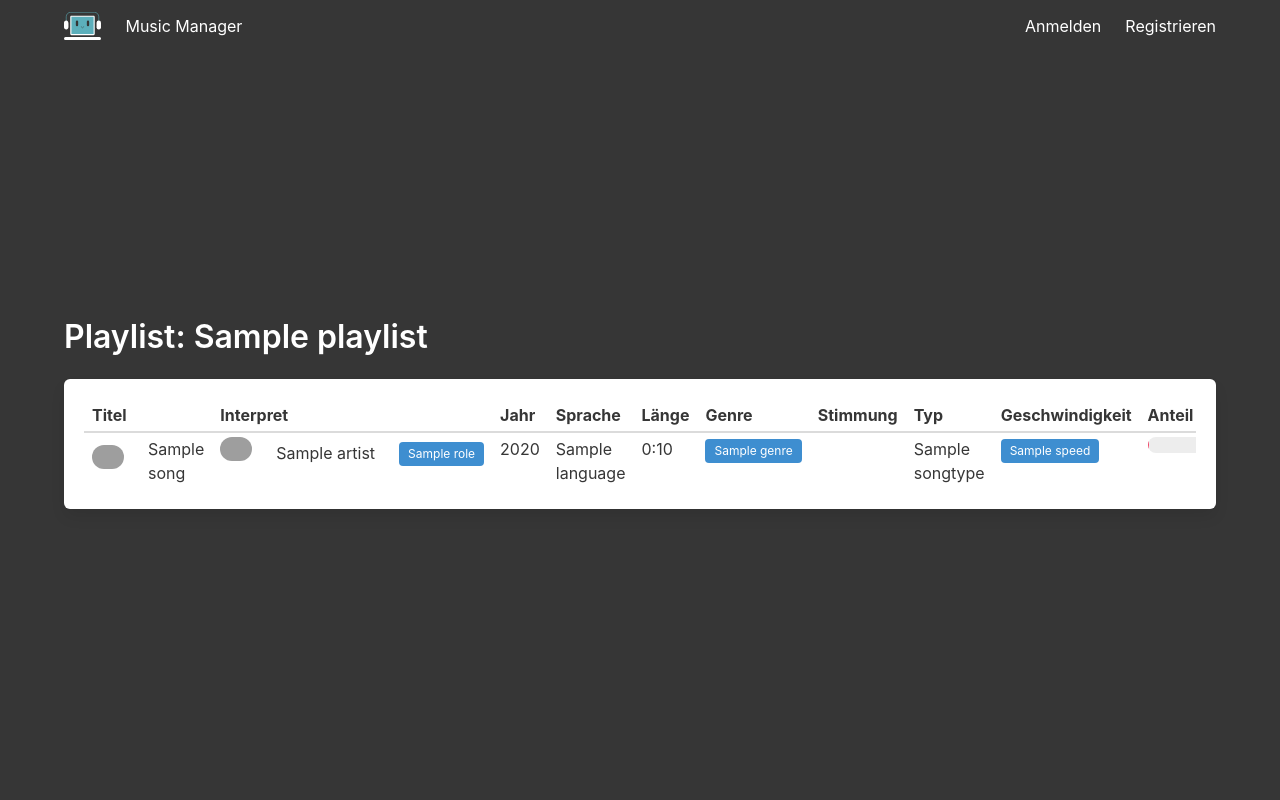
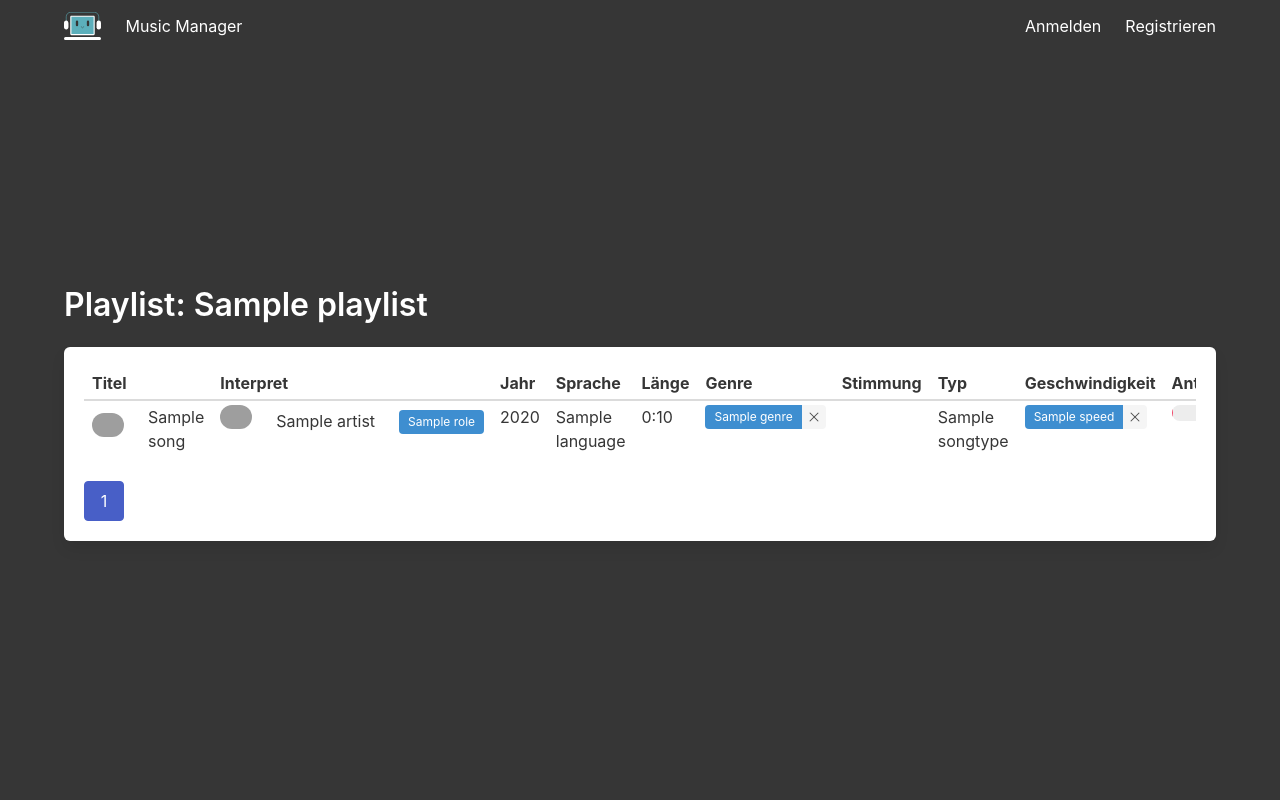
Before and after one commit to ralpht42/music-manager, a Flask app: template app/templates/playlist.html in a window 1280 px wide. Run offline with Flask 3, Linux system fonts and the light colour scheme; the template is opened without the code that fills it: values that come from a table or form of the project are taken from there, others are empty; tables that the repository leaves empty hold one stand-in row (values such as "Sample post"); parts of the project's set-up code (start-up, migrations or seed data) failed here and were passed over; grey boxes are pictures that could not be loaded.

Commit message:
fix: changed db layout to improve loading speeds (maybe not sufficient) feat: added pagination in playlists feat: added delete tag feature in playlists fix: extended nowrap css attribute

```diff
--- a/app/models/playlist.py
+++ b/app/models/playlist.py
@@ -24,7 +24,7 @@ class Playlist(db.Model):
     updated_by = db.Column(db.Integer, db.ForeignKey("users.id"), nullable=False)
     manual = db.Column(db.Boolean, default=False, nullable=False)
 
-    songs = db.relationship("Song", secondary=song_playlist, backref="Playlist", lazy="dynamic")
+    songs = db.relationship("Song", secondary=song_playlist, backref="Playlist", lazy="joined")
 
     def __repr__(self):
         return f"<Playlist {self.name}>"
--- a/app/models/song.py
+++ b/app/models/song.py
@@ -66,7 +66,7 @@ class Album(db.Model):
     tidal_cover_url = db.Column(db.String(60), nullable=True)
     tidal_explicit = db.Column(db.Boolean, nullable=True)
 
-    songs = db.relationship("Song", backref="Album", lazy="dynamic")
+    songs = db.relationship("Song", backref="Album", lazy="joined")
 
     def __repr__(self):
         return f"<Album {self.title}>"
@@ -80,7 +80,7 @@ class Artist(db.Model):
     tidal_cover_url = db.Column(db.String(60), nullable=True)
 
     songs = db.relationship(
-        "Song", secondary=song_artist_role, back_populates="artists", lazy="dynamic"
+        "Song", secondary=song_artist_role, back_populates="artists", lazy="joined"
     )
 
     def __init__(self, name, tidal_artist_id=None, tidal_cover_url=None):
@@ -129,29 +129,29 @@ class Song(db.Model):
     tidal_song_id = db.Column(db.Integer, nullable=True)
 
     artists = db.relationship(
-        "Artist", secondary=song_artist_role, back_populates="songs", lazy="dynamic"
+        "Artist", secondary=song_artist_role, back_populates="songs", lazy="joined"
     )
 
     languages = db.relationship(
-        "Language", secondary=song_language, back_populates="songs", lazy="dynamic"
+        "Language", secondary=song_language, back_populates="songs", lazy="joined"
     )
     genres = db.relationship(
-        "Genre", secondary=song_genre, back_populates="songs", lazy="dynamic"
+        "Genre", secondary=song_genre, back_populates="songs", lazy="joined"
     )
     feels = db.relationship(
-        "Feel", secondary=song_feel, back_populates="songs", lazy="dynamic"
+        "Feel", secondary=song_feel, back_populates="songs", lazy="joined"
     )
     speeds = db.relationship(
-        "Speed", secondary=song_speed, back_populates="songs", lazy="dynamic"
+        "Speed", secondary=song_speed, back_populates="songs", lazy="joined"
     )
     folders = db.relationship(
-        "Folder", secondary=song_folder, back_populates="songs", lazy="dynamic"
+        "Folder", secondary=song_folder, back_populates="songs", lazy="joined"
     )
     series = db.relationship(
-        "Series", secondary=song_series, back_populates="songs", lazy="dynamic"
+        "Series", secondary=song_series, back_populates="songs", lazy="joined"
     )
     tags = db.relationship(
-        "Tag", secondary=song_tag, back_populates="songs", lazy="dynamic"
+        "Tag", secondary=song_tag, back_populates="songs", lazy="joined"
     )
 
     def __repr__(self):
@@ -262,7 +262,7 @@ class SongType(db.Model):
     id = db.Column(db.Integer, primary_key=True)
     name = db.Column(db.String(60), index=True, unique=True, nullable=False)
 
-    songs = db.relationship("Song", backref="SongType", lazy="dynamic")
+    songs = db.relationship("Song", backref="SongType", lazy="joined")
 
     def __repr__(self):
         return f"<SongType {self.name}>"
@@ -275,7 +275,7 @@ class Language(db.Model):
     name = db.Column(db.String(2), index=True, unique=True, nullable=False)
 
     songs = db.relationship(
-        "Song", secondary=song_language, back_populates="languages", lazy="dynamic"
+        "Song", secondary=song_language, back_populates="languages", lazy="joined"
     )
 
     def __repr__(self):
@@ -288,7 +288,7 @@ class Genre(db.Model):
     name = db.Column(db.String(60), index=True, unique=True, nullable=False)
 
     songs = db.relationship(
-        "Song", secondary=song_genre, back_populates="genres", lazy="dynamic"
+        "Song", secondary=song_genre, back_populates="genres", lazy="joined"
     )
 
     def __repr__(self):
@@ -301,7 +301,7 @@ class Feel(db.Model):
     name = db.Column(db.String(60), index=True, unique=True, nullable=False)
 
     songs = db.relationship(
-        "Song", secondary=song_feel, back_populates="feels", lazy="dynamic"
+        "Song", secondary=song_feel, back_populates="feels", lazy="joined"
     )
 
     def __repr__(self):
@@ -314,7 +314,7 @@ class Speed(db.Model):
     name = db.Column(db.String(60), index=True, unique=True, nullable=False)
 
     songs = db.relationship(
-        "Song", secondary=song_speed, back_populates="speeds", lazy="dynamic"
+        "Song", secondary=song_speed, back_populates="speeds", lazy="joined"
     )
 
     def __repr__(self):
@@ -327,7 +327,7 @@ class Folder(db.Model):
     name = db.Column(db.String(60), index=True, unique=True, nullable=False)
 
     songs = db.relationship(
-        "Song", secondary=song_folder, back_populates="folders", lazy="dynamic"
+        "Song", secondary=song_folder, back_populates="folders", lazy="joined"
     )
 
     def __repr__(self):
@@ -340,7 +340,7 @@ class Series(db.Model):
     name = db.Column(db.String(60), index=True, unique=True, nullable=False)
 
     songs = db.relationship(
-        "Song", secondary=song_series, back_populates="series", lazy="dynamic"
+        "Song", secondary=song_series, back_populates="series", lazy="joined"
     )
 
     def __repr__(self):
@@ -353,7 +353,7 @@ class Tag(db.Model):
     name = db.Column(db.String(60), index=True, unique=True, nullable=False)
 
     songs = db.relationship(
-        "Song", secondary=song_tag, back_populates="tags", lazy="dynamic"
+        "Song", secondary=song_tag, back_populates="tags", lazy="joined"
     )
 
     def __repr__(self):
--- a/app/templates/base.html
+++ b/app/templates/base.html
@@ -19,7 +19,8 @@
 
 		<style>
 			.no-wrap {
-				white-space: nowrap;
+				white-space: nowrap; /* no line break */
+				flex-wrap: nowrap; /* no flex line break */
 			}
 		</style>
 	</head>
@@ -48,10 +49,7 @@
 									Jobs
 								</a>
 								{% endif %} {% if current_user.is_authenticated %}
-								<a
-									href="{{ url_for('playlists.index') }}"
-									class="navbar-item"
-								>
+								<a href="{{ url_for('playlists.index') }}" class="navbar-item">
 									Playlists
 								</a>
 								{% endif %} {% if current_user.is_authenticated %}
--- a/app/templates/playlist.html
+++ b/app/templates/playlist.html
@@ -12,7 +12,7 @@
 	{% endif %} {% endwith %}
 
 	<div class="table-container">
-		{% if playlist.songs.count() == 0 %}
+		{% if songs.total == 0 %}
 		<p class="has-text-centered is-size-4">Keine Songs vorhanden</p>
 		<div class="level">
 			<img
@@ -48,7 +48,7 @@
 				</tr>
 			</thead>
 			<tbody>
-				{% for song in playlist.songs %}
+				{% for song in songs.items %}
 				<tr>
 					<td>
 						<div class="columns is-vcentered">
@@ -84,7 +84,7 @@
 								</figure>
 								{% endif %}
 							</div>
-							<div class="column" style="white-space: nowrap">
+							<div class="column no-wrap">
 								<p>{{ artist.name }}</p>
 							</div>
 							<div class="column">
@@ -114,13 +114,28 @@
 
 					<td>
 						{% for genre in song.genres %}
-						<span class="tag is-info">{{ genre.name }}</span>
+						<div class="tags has-addons no-wrap">
+							<span class="tag is-info">{{ genre.name }}</span>
+							<!--- Workaround für das Löschen eines Tags, Buttons werden mit Rand dargestellt --->
+							<span
+								class="tag is-delete"
+								onclick="deleteTag('{{ song.id }}', 'genre', '{{ genre.id }}')"
+							></span>
+						</div>
 						{% endfor %}
 					</td>
 
 					<td>
 						{% for feel in song.feels %}
-						<span class="tag is-info">{{ feel.name }}</span>
+
+						<div class="tags has-addons no-wrap">
+							<span class="tag is-info">{{ feel.name }}</span>
+							<!--- Workaround für das Löschen eines Tags, Buttons werden mit Rand dargestellt --->
+							<span
+								class="tag is-delete"
+								onclick="deleteTag('{{ song.id }}', 'feel', '{{ feel.id }}')"
+							></span>
+						</div>
 						{% endfor %}
 					</td>
 
@@ -131,7 +146,14 @@
 
 					<td>
 						{% for speed in song.speeds %}
-						<span class="tag is-info">{{ speed.name }}</span>
+						<div class="tags has-addons no-wrap">
+							<span class="tag is-info">{{ speed.name }}</span>
+							<!--- Workaround für das Löschen eines Tags, Buttons werden mit Rand dargestellt --->
+							<span
+								class="tag is-delete"
+								onclick="deleteTag('{{ song.id }}', 'speed', '{{ speed.id }}')"
+							></span>
+						</div>
 						{% endfor %}
 					</td>
 
@@ -182,18 +204,40 @@
 					</td>
 					<td>
 						{% for tag in song.tags %} {% if tag.name == 'Legend' %}
-						<span class="tag is-warning">Legende</span> {% endif %} {% endfor %}
+						<div class="tags has-addons no-wrap">
+							<span class="tag is-warning">Legend</span>
+							<!--- Workaround für das Löschen eines Tags, Buttons werden mit Rand dargestellt --->
+							<span
+								class="tag is-delete"
+								onclick="deleteTag('{{ song.id }}', 'tag', '{{ tag.id }}')"
+							></span>
+						</div>
+						{% endif %} {% endfor %}
 					</td>
 
 					<td>
 						{% for folder in song.folders %}
-						<span class="tag is-info">{{ folder.name }}</span>
+						<div class="tags has-addons no-wrap">
+							<span class="tag is-info">{{ folder.name }}</span>
+							<!--- Workaround für das Löschen eines Tags, Buttons werden mit Rand dargestellt --->
+							<span
+								class="tag is-delete"
+								onclick="deleteTag('{{ song.id }}', 'folder', '{{ folder.id }}')"
+							></span>
+						</div>
 						{% endfor %}
 					</td>
 
 					<td>
 						{% for serie in song.series %}
-						<span class="tag is-info">{{ serie.name }}</span>
+						<div class="tags has-addons no-wrap">
+							<span class="tag is-info">{{ serie.name }}</span>
+							<!--- Workaround für das Löschen eines Tags, Buttons werden mit Rand dargestellt --->
+							<span
+								class="tag is-delete"
+								onclick="deleteTag('{{ song.id }}', 'serie', '{{ serie.id }}')"
+							></span>
+						</div>
 						{% endfor %}
 					</td>
 					<td>
@@ -221,9 +265,58 @@
 				{% endfor %}
 			</tbody>
 		</table>
-
 		{% endif %}
 	</div>
+
+	<nav class="pagination" role="navigation" aria-label="pagination">
+		<ul class="pagination-list">
+			<li>
+				<a
+					class="pagination-link {% if songs.page == 1 %}is-current{% endif %}"
+					aria-label="Goto page 1"
+					href="{{ url_for('playlists.playlist_details', playlist_id=playlist.id, page=1) }}"
+					>1</a
+				>
+			</li>
+			{% if songs.page > 2 %}
+			<li>
+				<span class="pagination-ellipsis">&hellip;</span>
+			</li>
+			{% endif %} {% for page_num in songs.iter_pages(left_edge=1, left_current=1, right_current=1, right_edge=1) %} {% if page_num is not
+			none and page_num > 1 and page_num < songs.pages %}
+			<li>
+				<a
+					class="pagination-link {% if page_num == songs.page %}is-current{% endif %}"
+					aria-label="Goto page {{ page_num }}"
+					{%
+					if
+					page_num
+					!="songs.page"
+					%}href="{{ url_for('playlists.playlist_details', playlist_id=playlist.id, page=page_num) }}"
+					{%
+					endif
+					%}
+					>{{ page_num }}</a
+				>
+			</li>
+			{% endif %} {% endfor %} {% if songs.page < songs.pages - 1 %}
+			<li>
+				<span class="pagination-ellipsis">&hellip;</span>
+			</li>
+			{% endif %}
+
+			{% if songs.pages > 1 %}
+			<li>
+				<a
+					class="pagination-link {% if songs.page == songs.pages %}is-current{% endif %}"
+					aria-label="Goto page {{ songs.pages }}"
+					href="{{ url_for('playlists.playlist_details', playlist_id=playlist.id, page=songs.pages) }}"
+					>{{ songs.pages }}</a
+				>
+			</li>
+			{% endif %}
+		</ul>
+	</nav>
 </div>
 
 <script>
@@ -240,6 +333,20 @@
 				}
 			})
 	}
+
+	// Lösche ein Tag (AJAX Workaround für DELETE Request)
+	function deleteTag(song_id, tag_type, tag_id) {
+		fetch('/song/' + song_id + '/tag/' + tag_type + '/' + tag_id, {
+			method: 'DELETE',
+		})
+			.then((response) => response.json())
+			.then((data) => {
+				console.log(data)
+				if (data.success) {
+					window.location.reload()
+				}
+			})
+	}
 </script>
 
 {% endblock %}
```
Also changed, not shown: app/playlists/routes.py (+27 -4 lines), app/songs/routes.py (+31 -1 lines).
